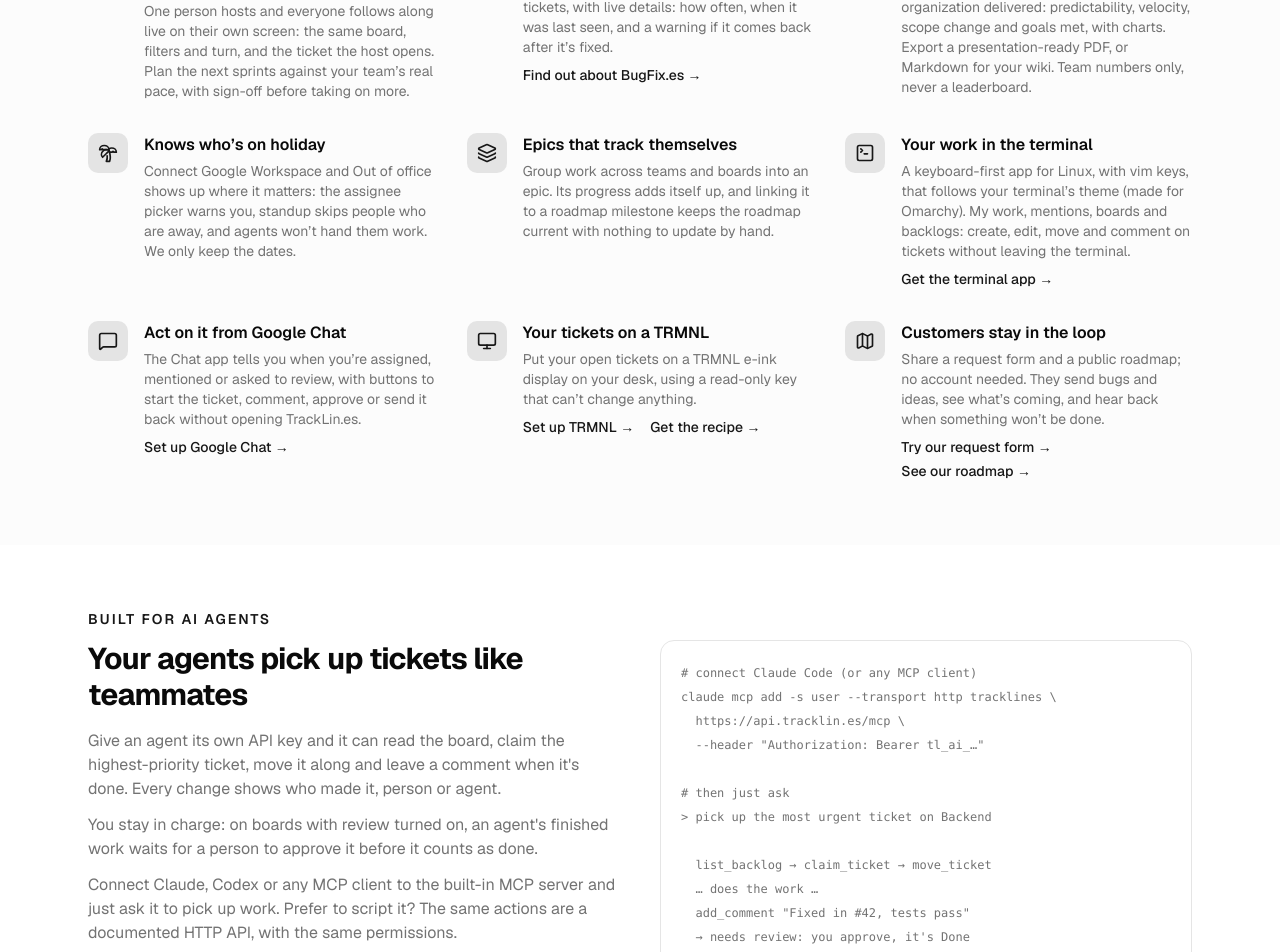
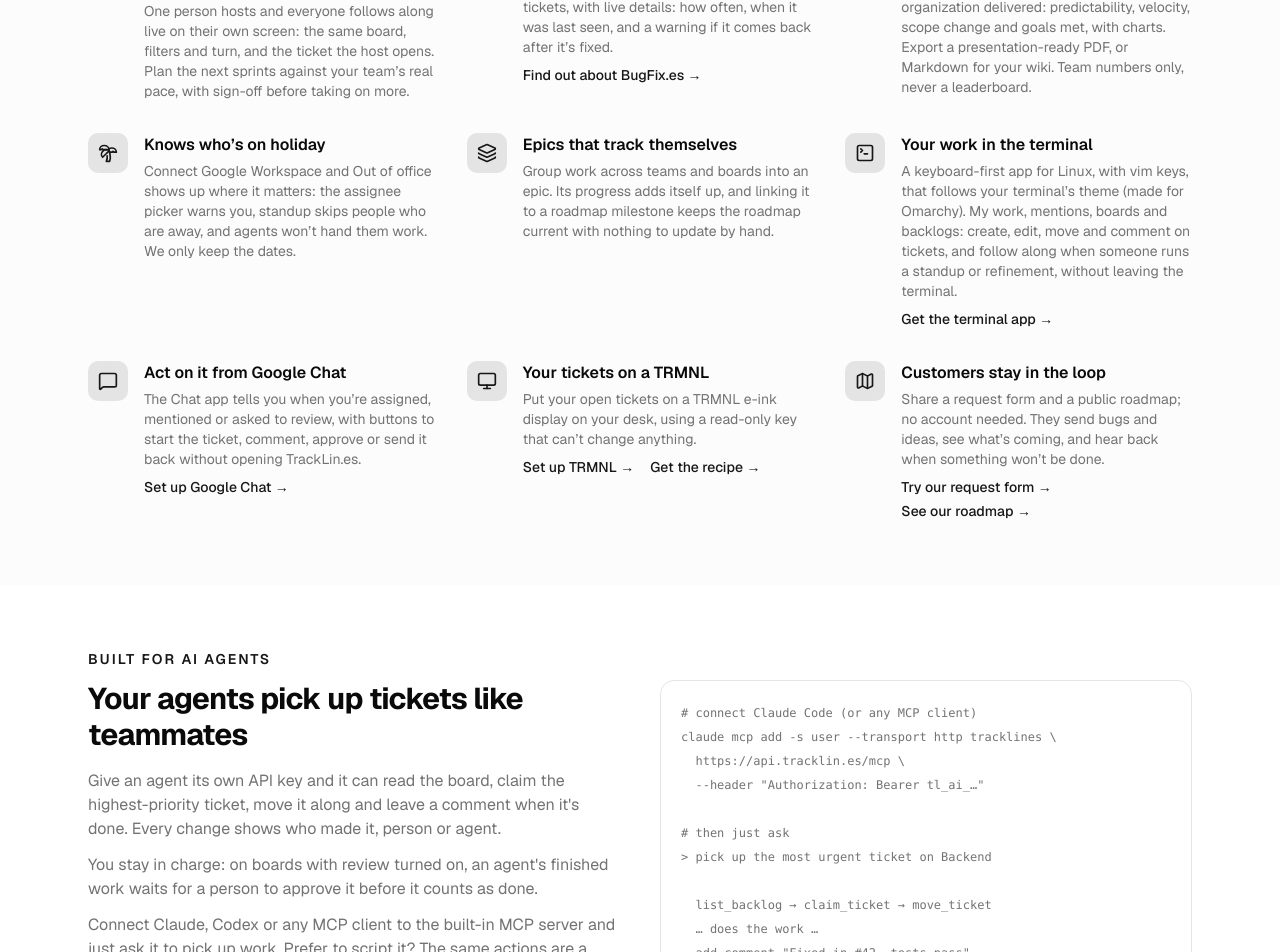
Before and after one commit to TrackLines/frontend, a Next.js app: page / in a window 1280 px wide. Shown: the part 1300-2252 px from the top of the page. Built offline with nearby package versions, Linux system fonts and the light colour scheme; no server answers; what @flags-gg/react-library, @uploadthing/react would draw is missing.

Commit message:
refinemnet follow

```diff
--- a/components/landing/features.ts
+++ b/components/landing/features.ts
@@ -12,7 +12,7 @@ export const FEATURES: { icon: LucideIcon; title: string; body: string; links?:
   { icon: ChartColumnIcon, title: 'Reports for project managers', body: 'See how each board, project or your whole organization delivered: predictability, velocity, scope change and goals met, with charts. Export a presentation-ready PDF, or Markdown for your wiki. Team numbers only, never a leaderboard.' },
   { icon: TreePalmIcon, title: 'Knows who’s on holiday', body: 'Connect Google Workspace and Out of office shows up where it matters: the assignee picker warns you, standup skips people who are away, and agents won’t hand them work. We only keep the dates.' },
   { icon: LayersIcon, title: 'Epics that track themselves', body: 'Group work across teams and boards into an epic. Its progress adds itself up, and linking it to a roadmap milestone keeps the roadmap current with nothing to update by hand.' },
-  { icon: SquareTerminalIcon, title: 'Your work in the terminal', body: 'A keyboard-first app for Linux, with vim keys, that follows your terminal’s theme (made for Omarchy). My work, mentions, boards and backlogs: create, edit, move and comment on tickets without leaving the terminal.', links: [{ href: OUR_TUI, label: 'Get the terminal app →' }] },
+  { icon: SquareTerminalIcon, title: 'Your work in the terminal', body: 'A keyboard-first app for Linux, with vim keys, that follows your terminal’s theme (made for Omarchy). My work, mentions, boards and backlogs: create, edit, move and comment on tickets, and follow along when someone runs a standup or refinement, without leaving the terminal.', links: [{ href: OUR_TUI, label: 'Get the terminal app →' }] },
   { icon: MessageSquareIcon, title: 'Act on it from Google Chat', body: 'The Chat app tells you when you’re assigned, mentioned or asked to review, with buttons to start the ticket, comment, approve or send it back without opening TrackLin.es.', links: [{ href: '/docs/google-chat', label: 'Set up Google Chat →' }] },
   { icon: MonitorIcon, title: 'Your tickets on a TRMNL', body: 'Put your open tickets on a TRMNL e-ink display on your desk, using a read-only key that can’t change anything.', links: [{ href: '/docs/trmnl', label: 'Set up TRMNL →' }, { href: TRMNL_RECIPE, label: 'Get the recipe →' }] },
   { icon: MapIcon, title: 'Customers stay in the loop', body: 'Share a request form and a public roadmap; no account needed. They send bugs and ideas, see what’s coming, and hear back when something won’t be done.', links: [{ href: OUR_REQUEST_FORM, label: 'Try our request form →' }, { href: OUR_ROADMAP, label: 'See our roadmap →' }] },
```
Also changed, not shown: 2 other files (tests, documents, lock files or other folders).
